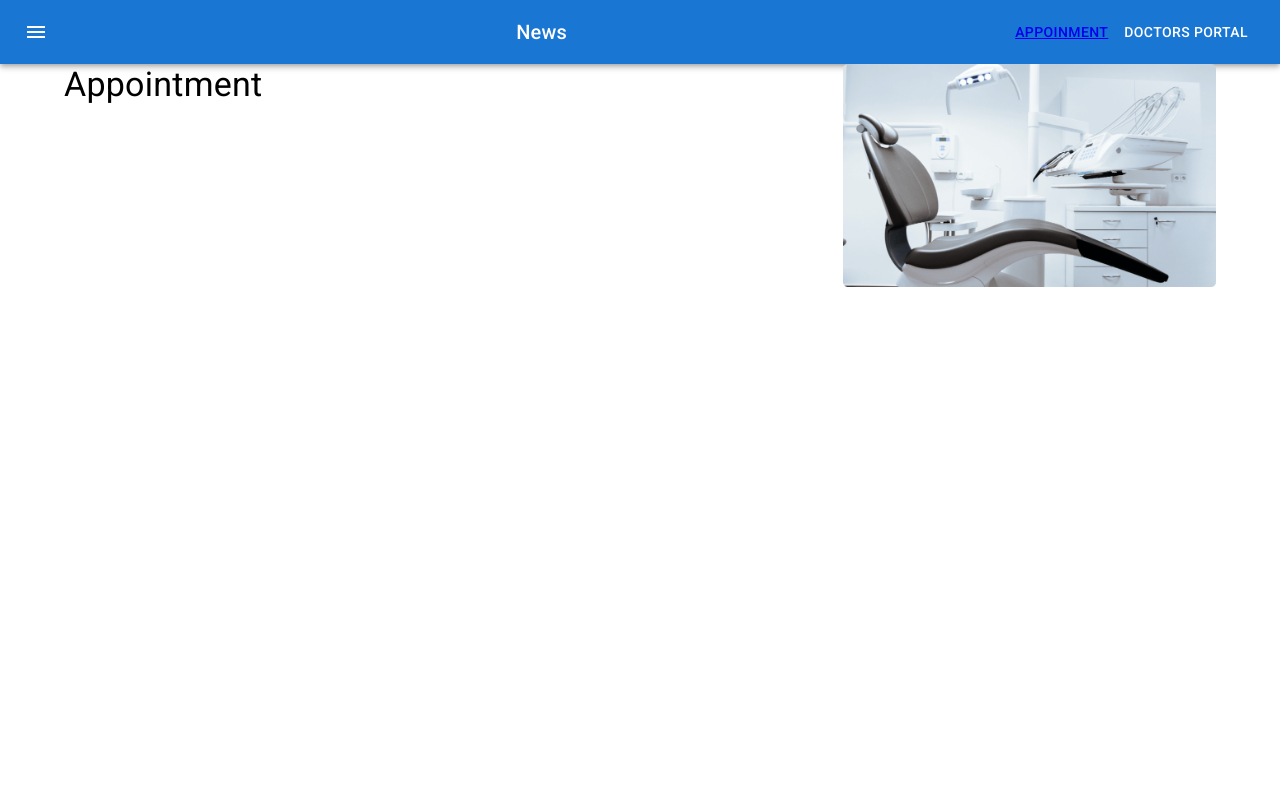
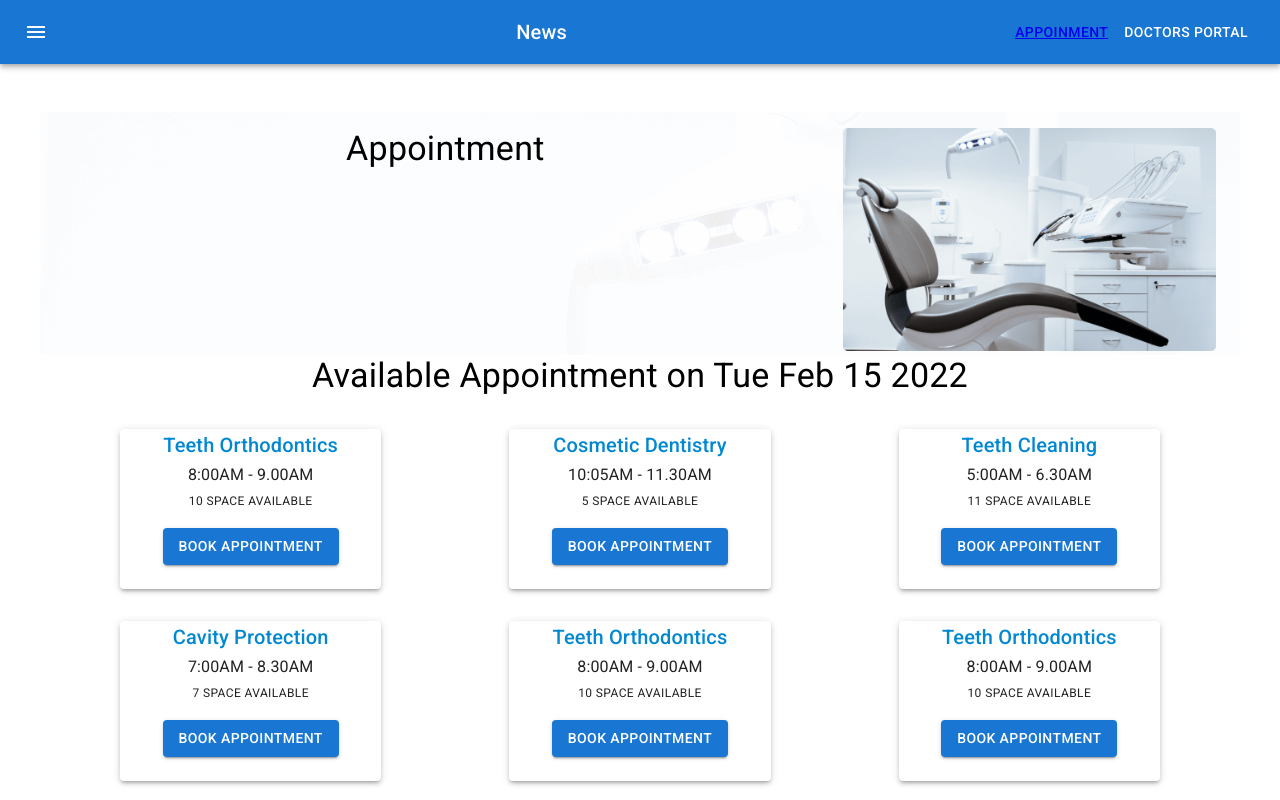
Before and after one commit to GitMohammd/Doctors-Portal, a React (Create React App) app: page /appointment in a window 1280 px wide. Built offline with nearby package versions, Linux system fonts and the light colour scheme.

Commit message:
addBookBtn

```diff
--- a/src/Pages/Appointment/Appointment/Appointment.js
+++ b/src/Pages/Appointment/Appointment/Appointment.js
@@ -1,13 +1,16 @@
 import React from 'react';
 import Navigation from '../../Shared/Navigation/Navigation';
 import AppointmentHeader from '../AppointmentHeader/AppointmentHeader';
+import AvailableAppoint from '../AvailableAppointment/AvailableAppoint';
 
 const Appointment = () => {
+    const [date, setDate] = React.useState(new Date());
     return (
-        <div>
-            <Navigation></Navigation>
-            <AppointmentHeader></AppointmentHeader>
-        </div>
+      <div>
+        <Navigation></Navigation>
+        <AppointmentHeader date={date} setDate={setDate}></AppointmentHeader>
+        <AvailableAppoint date={date}></AvailableAppoint>
+      </div>
     );
 };
 
--- a/src/Pages/Appointment/AppointmentHeader/AppointmentHeader.js
+++ b/src/Pages/Appointment/AppointmentHeader/AppointmentHeader.js
@@ -1,17 +1,24 @@
-import { Container, Grid, Typography } from '@mui/material';
-import  Box  from '@mui/system/Box';
-import React from 'react';
-import chair from '../../../images/chair.png'
-import Calender from '../Calender/Calender';
+import { Container, Grid, Typography } from "@mui/material";
+import Box from "@mui/system/Box";
+import React from "react";
+import chair from "../../../images/chair.png";
+import bg from   "../../../images/bg.png"
+import Calender from "../Calender/Calender";
 
-const AppointmentHeader = () => {
+const appointmentBannarBg = {
+  backgroundImage: `url(${bg})`,
+  width: "100%",
+};
+
+const AppointmentHeader = ({date, setDate}) => {
+
   return (
-      <Container>
-        <Box>
+    <Container style={appointmentBannarBg}>
+      <Box sx={{ marginTop: 8 }}>
         <Grid container spacing={2}>
           <Grid item xs={6} md={8}>
-              <Typography sx={{textAlign:"left"}} variant='h4'>Appointment</Typography>
-                <Calender></Calender>
+            <Typography variant="h4">Appointment</Typography>
+            <Calender date={date} setDate={setDate}></Calender>
           </Grid>
           <Grid item xs={6} md={4}>
             <img style={{ width: "100%" }} src={chair} alt="" />
--- /dev/null
+++ b/src/Pages/Appointment/AvailableAppointment/AvailableAppoint.js
@@ -0,0 +1,67 @@
+
+import Box from '@mui/system/Box';
+import Typography from "@mui/material/Typography";
+
+import React from 'react';
+import { Container, Grid } from '@mui/material';
+import BookAppointment from '../BookAppointment/BookAppointment';
+
+const bookingSchedules = [
+  {
+    id: 1,
+    name: "Teeth Orthodontics",
+    time: "8:00AM - 9.00AM",
+    space: 10,
+  },
+  {
+    id: 2,
+    name: "Cosmetic Dentistry",
+    time: "10:05AM - 11.30AM",
+    space: 5,
+  },
+  {
+    id: 3,
+    name: "Teeth Cleaning",
+    time: "5:00AM - 6.30AM",
+    space: 11,
+  },
+  {
+    id: 4,
+    name: "Cavity Protection",
+    time: "7:00AM - 8.30AM",
+    space: 7,
+  },
+  {
+    id: 5,
+    name: "Teeth Orthodontics",
+    time: "8:00AM - 9.00AM",
+    space: 10,
+  },
+  {
+    id: 6,
+    name: "Teeth Orthodontics",
+    time: "8:00AM - 9.00AM",
+    space: 10,
+  },
+];
+
+const AvailableAppoint = ({date}) => {
+    const newDate = date.toDateString()
+    return (
+      <Container>
+        <Typography sx={{marginBottom: 3}} variant="h4">Available Appointment on {newDate}</Typography>
+        <Box>
+          <Grid container spacing={2}>
+            {bookingSchedules.map((booking) => (
+              <BookAppointment
+                key={booking.id}
+                booking={booking}
+              ></BookAppointment>
+            ))}
+          </Grid>
+        </Box>
+      </Container>
+    );
+};
+
+export default AvailableAppoint;
--- /dev/null
+++ b/src/Pages/Appointment/BookAppointment/BookAppointment.js
@@ -0,0 +1,59 @@
+import React from 'react';
+import { Button, Grid, Typography } from '@mui/material';
+import { Box } from '@mui/system';
+import Paper from "@mui/material/Paper";
+import BookingModal from '../BookingModal/BookingModal';
+
+const BookAppointment = ({ booking }) => {
+   const [openModal, setOpenModal] = React.useState(false);
+   const handleOpenModal = () => setOpenModal(true);
+   const handleCloseModal = () => setOpenModal(false);
+
+  const {name, time, space } = booking;
+
+
+  return (
+    <>
+      <Grid item xs={12} sm={6} md={4}>
+        <Box
+          sx={{
+            display: "flex",
+            alignItems: "center",
+            justifyContent: "center",
+            flexWrap: "wrap",
+            "& > :not(style)": {
+              m: 1,
+              width: "70%",
+              height: 160,
+            },
+          }}
+        >
+          <Paper elevation={3}>
+            <Typography sx={{ color: "info.main" }} variant="h6">
+              {name}
+            </Typography>
+            <Typography sx={{}} variant="subtitle1">
+              {time}
+            </Typography>
+            <Typography variant="caption">{space} SPACE AVAILABLE</Typography>
+            <Button
+              onClick={handleOpenModal}
+              sx={{ marginTop: 2 }}
+              variant="contained"
+            >
+              {" "}
+              BOOK APPOINTMENT
+            </Button>
+          </Paper>
+        </Box>
+      </Grid>
+      <BookingModal
+        booking={booking}
+        openModal={openModal}
+        handleCloseModal={handleCloseModal}
+      ></BookingModal>
+    </>
+  );
+};
+
+export default BookAppointment;
--- /dev/null
+++ b/src/Pages/Appointment/BookingModal/BookingModal.js
@@ -0,0 +1,42 @@
+import React from 'react';
+import Box from "@mui/material/Box";
+import Typography from "@mui/material/Typography";
+import Modal from "@mui/material/Modal";
+
+
+const style = {
+  position: "absolute",
+  top: "50%",
+  left: "50%",
+  transform: "translate(-50%, -50%)",
+  width: 400,
+  bgcolor: "background.paper",
+  borderRadius: "10px",
+  boxShadow: 24,
+  p: 4,
+};
+
+const BookingModal = ({ openModal, handleCloseModal, booking }) => {
+  const { name, time, space } = booking;
+  return (
+    <div>
+      <Modal
+        open={openModal}
+        onClose={handleCloseModal}
+        aria-labelledby="modal-modal-title"
+        aria-describedby="modal-modal-description"
+      >
+        <Box sx={style}>
+          <Typography style={{color: '#00b8d4', textAlign: "center"}} variant="h6" component="h2">
+            {name}
+          </Typography>
+          <Typography id="modal-modal-description" sx={{ mt: 2 }}>
+            Duis mollis, est non commodo luctus, nisi erat porttitor ligula.
+          </Typography>
+        </Box>
+      </Modal>
+    </div>
+  );
+};
+
+export default BookingModal;
--- a/src/Pages/Appointment/Calender/Calender.js
+++ b/src/Pages/Appointment/Calender/Calender.js
@@ -4,25 +4,27 @@ import AdapterDateFns from "@mui/lab/AdapterDateFns";
 import LocalizationProvider from "@mui/lab/LocalizationProvider";
 import StaticDatePicker from "@mui/lab/StaticDatePicker";
 import TextField from "@mui/material/TextField";
+import { Box } from '@mui/system';
 
 
-const Calender = () => {
-    const [value, setValue] = React.useState(new Date());
-    console.log(value)
+const Calender = ({date, setDate}) => {
+
     return (
+      <Box sx={{boxShadow: 3}}>
         <LocalizationProvider dateAdapter={AdapterDateFns}>
           <StaticDatePicker
             // orientation="landscape"
             displayStaticWrapperAs="desktop"
             openTo="day"
-          value={value}
+            value={date}
             shouldDisableDate={isWeekend}
             onChange={(newValue) => {
-            setValue(newValue);
+              setDate(newValue);
             }}
             renderInput={(params) => <TextField {...params} />}
           />
         </LocalizationProvider>
+      </Box>
     );
 };
 
```
Lines whose indentation alone changed are shown as unchanged.
